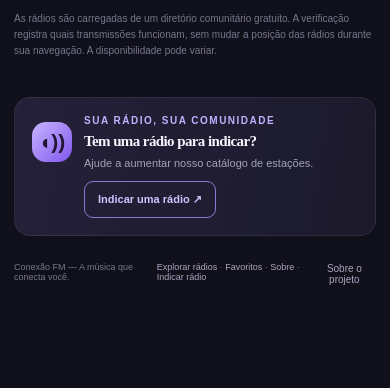
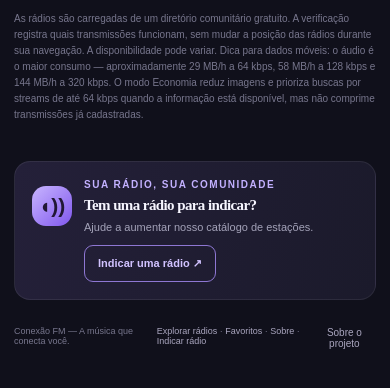
Before and after one commit to gabrieljunio-hash/radio-conexao-fm, a plain HTML site: page index.html in a window 390 px wide. Shown: the part 3901-4289 px from the top of the page. Drawn offline with Linux system fonts and the light colour scheme.

Commit message:
Explain mobile data usage and saver mode limits

```diff
--- a/index.html
+++ b/index.html
@@ -21,7 +21,7 @@
 <header class="top"><a class="mobile-brand" href="index.html"><span>◖))</span> conexão<span>fm</span></a><label class="search"><button type="button" class="search-submit" id="searchSubmit" aria-label="Pesquisar">⌕</button><input id="search" type="search" placeholder="Buscar rádio, cidade ou estilo..." aria-label="Buscar rádios"></label><a class="help" href="favoritos.html" aria-label="Meus favoritos" style="display:grid;place-items:center">♡</a><button class="help" id="about" aria-label="Sobre">?</button></header>
 <section class="hero" id="homeHero"><div class="hero-copy"><div class="eyebrow"><span class="dot"></span> SUA ESTAÇÃO, SEU MOMENTO</div><h1>O mundo toca<br>melhor <em>com você.</em></h1><p>Descubra rádios, relembre clássicos e encontre a trilha sonora do seu dia.</p><button class="primary" id="explore">Explorar estações <span>→</span></button></div><div class="art" aria-hidden="true"><div class="orbit"></div><div class="orbit two"></div><div class="vinyl"><i>CFM</i></div></div></section>
 <section class="section" id="homeGenres"><div class="heading"><div><div class="eyebrow muted">ESCOLHA SEU CLIMA</div><h2>O que você quer ouvir?</h2></div></div><div class="genres"><button class="genre g1" data-genre="Sertanejo"><span class="gicon">♫</span><strong>Sertanejo</strong><small>Do modão ao atual</small></button><button class="genre g2" data-genre="Flashback"><span class="gicon">◷</span><strong>Flashback</strong><small>Memórias em cada música</small></button><button class="genre g3" data-genre="Pop"><span class="gicon">✳</span><strong>Pop & Hits</strong><small>Os sons do momento</small></button><button class="genre g4" data-genre="Notícias"><span class="gicon">◉</span><strong>Notícias</strong><small>Informação ao vivo</small></button></div></section>
-<section class="section" id="stationSection"><div class="heading"><div><div class="eyebrow muted" id="eyebrow">SINTONIZE AGORA</div><h2 id="listTitle">Rádios para descobrir</h2></div><div class="station-actions"><button class="plain data-saver-toggle" id="dataSaver" type="button" aria-pressed="false">Economia de dados: desligada</button><button class="plain" id="all">Ver todas →</button></div></div><div class="stations" id="stations"></div><div class="empty" id="empty" hidden><h3>Nenhuma rádio encontrada</h3><p>Tente outro nome, cidade ou estilo.</p><button class="plain" id="clear">Limpar busca</button></div><p class="note">As rádios são carregadas de um diretório comunitário gratuito. A verificação registra quais transmissões funcionam, sem mudar a posição das rádios durante sua navegação. A disponibilidade pode variar.</p></section>
+<section class="section" id="stationSection"><div class="heading"><div><div class="eyebrow muted" id="eyebrow">SINTONIZE AGORA</div><h2 id="listTitle">Rádios para descobrir</h2></div><div class="station-actions"><button class="plain data-saver-toggle" id="dataSaver" type="button" aria-pressed="false">Economia de dados: desligada</button><button class="plain" id="all">Ver todas →</button></div></div><div class="stations" id="stations"></div><div class="empty" id="empty" hidden><h3>Nenhuma rádio encontrada</h3><p>Tente outro nome, cidade ou estilo.</p><button class="plain" id="clear">Limpar busca</button></div><p class="note">As rádios são carregadas de um diretório comunitário gratuito. A verificação registra quais transmissões funcionam, sem mudar a posição das rádios durante sua navegação. A disponibilidade pode variar. Dica para dados móveis: o áudio é o maior consumo — aproximadamente 29 MB/h a 64 kbps, 58 MB/h a 128 kbps e 144 MB/h a 320 kbps. O modo Economia reduz imagens e prioriza buscas por streams de até 64 kbps quando a informação está disponível, mas não comprime transmissões já cadastradas.</p></section>
 <section class="banner"><span class="logo">◖))</span><div><div class="eyebrow">SUA RÁDIO, SUA COMUNIDADE</div><h2>Tem uma rádio para indicar?</h2><p>Ajude a aumentar nosso catálogo de estações.</p></div><a class="outline" target="_blank" rel="noopener" href="https://wa.me/?text=Quero%20indicar%20uma%20r%C3%A1dio%20para%20o%20cat%C3%A1logo%20Conex%C3%A3o%20FM">Indicar uma rádio ↗</a></section>
 <footer class="footer"><span>Conexão FM — A música que conecta você.</span><span><a href="radios.html">Explorar rádios</a> · <a href="favoritos.html">Favoritos</a> · <a href="sobre.html">Sobre</a> · <a href="indicar.html">Indicar rádio</a></span><button id="aboutFooter">Sobre o projeto</button></footer>
 </main>
```
